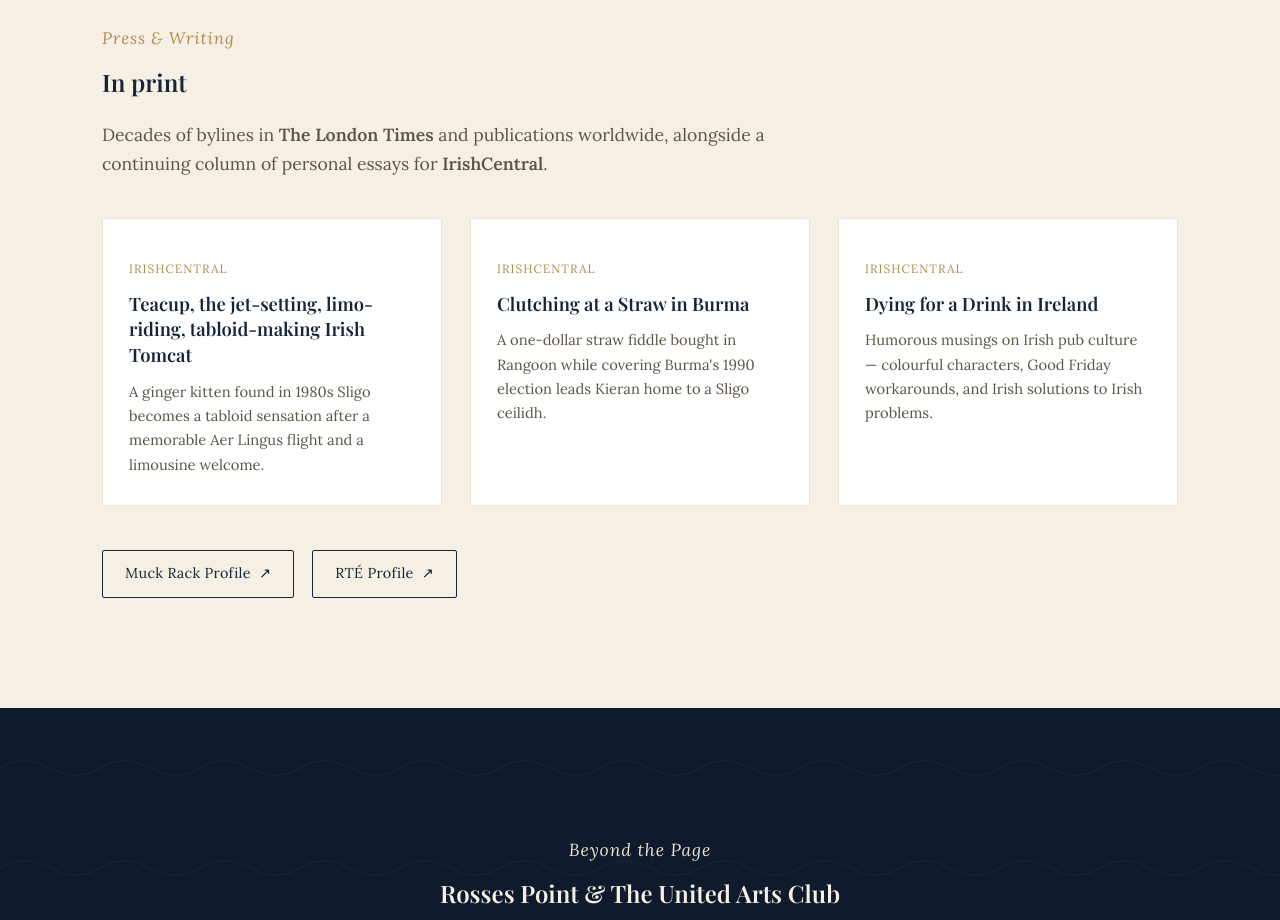
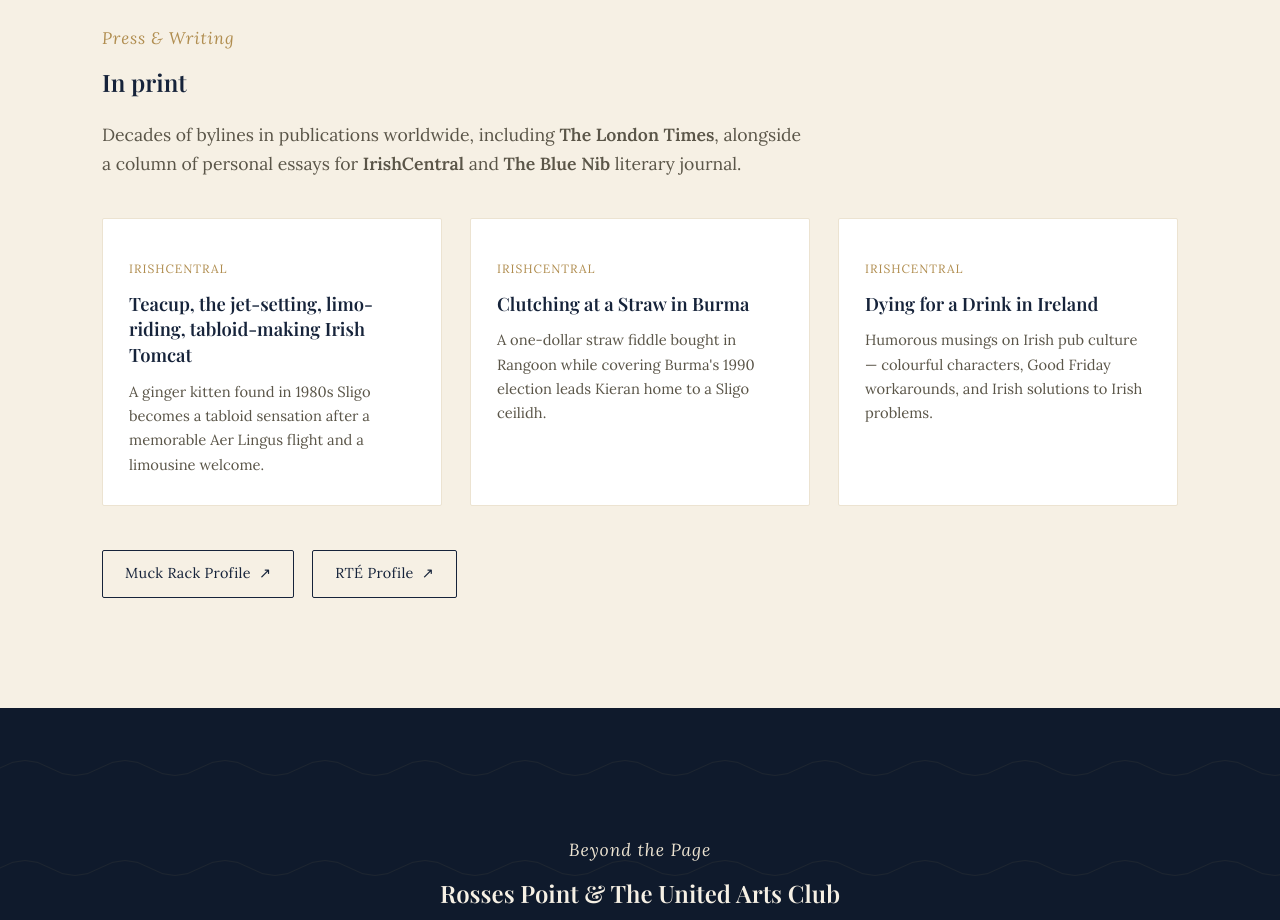
Before and after one commit to kevinr20041/KieranDevaney, a website: page index.html in a window 1280 px wide. Shown: the part 5360-6280 px from the top of the page. Drawn offline with nearby package versions, Linux system fonts and the light colour scheme; no server answers; a web font is replaced by a local one.

Commit message:
Fix grammar in Press lede; add The Blue Nib literary journal

```diff
--- a/index.html
+++ b/index.html
@@ -217,7 +217,7 @@
     <div class="wrap">
       <p class="kicker">Press &amp; Writing</p>
       <h2>In print</h2>
-      <p class="section-lede">Decades of bylines in <strong>The London Times</strong> and publications worldwide, alongside a continuing column of personal essays for <strong>IrishCentral</strong>.</p>
+      <p class="section-lede">Decades of bylines in publications worldwide, including <strong>The London Times</strong>, alongside a column of personal essays for <strong>IrishCentral</strong> and <strong>The Blue Nib</strong> literary journal.</p>
 
       <div class="press-grid">
         <a class="press-card" href="https://www.irishcentral.com/opinion/others/teacup-irish-tomcat" target="_blank" rel="noopener">
```
